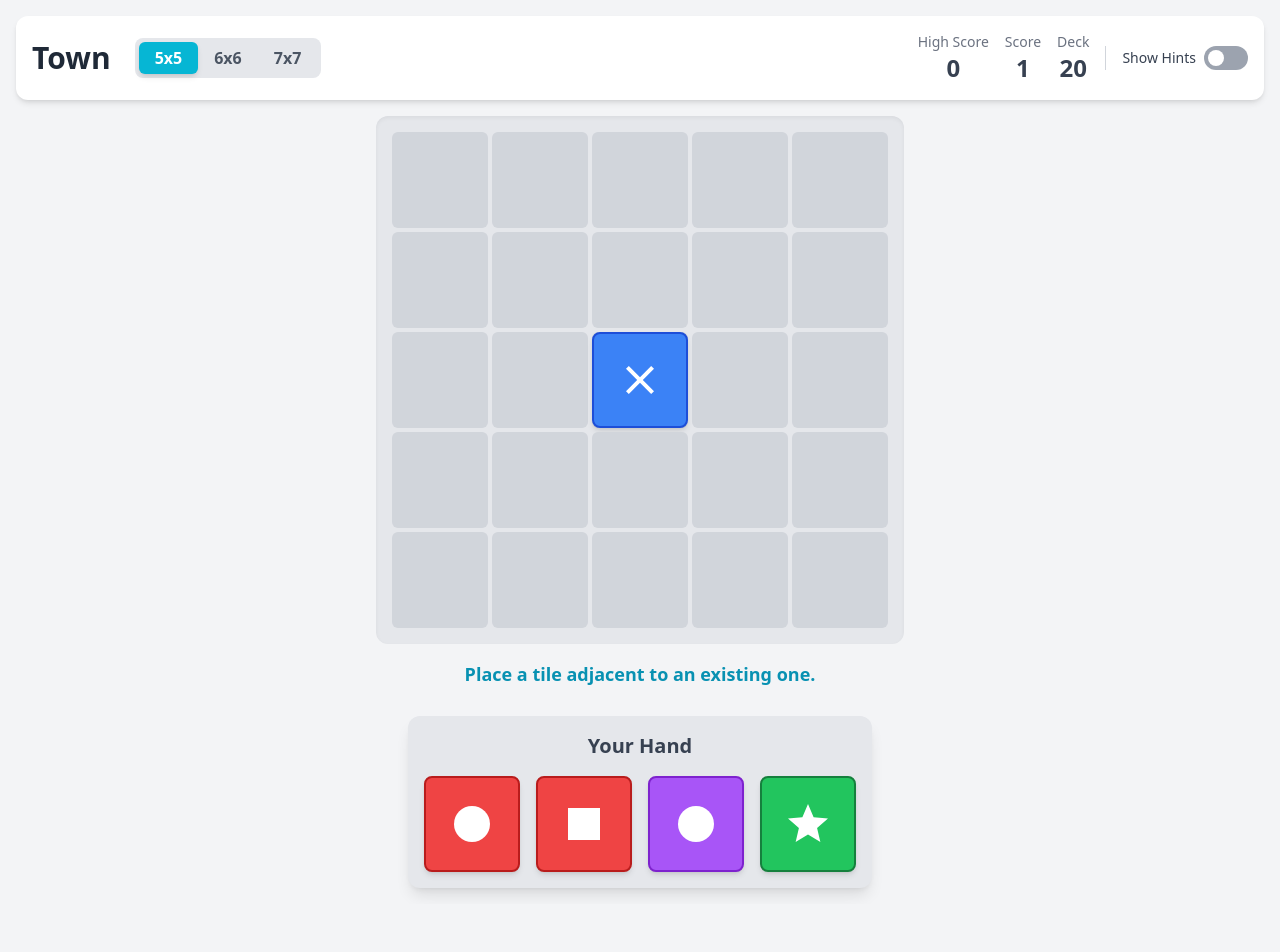
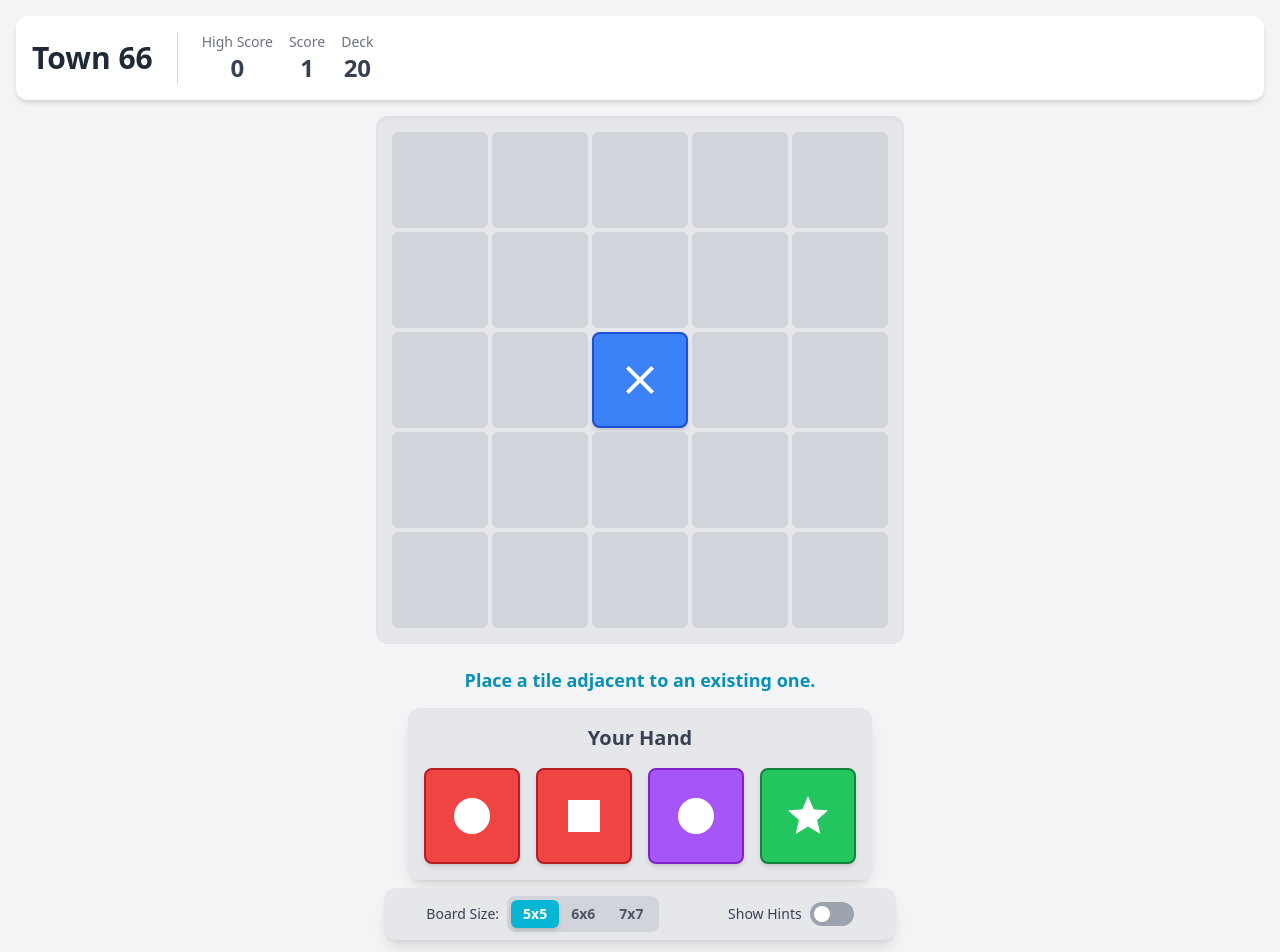
Before and after one commit to shuflovic/town_66, a React (Vite) app: page / in a window 1280 px wide. Shown: the top 952 px of the page. Before the commit the page ends 904 px from the top, so only its background shows below. Built offline with nearby package versions, Linux system fonts and the light colour scheme.

Commit message:
Update App.tsx

```diff
--- a/App.tsx
+++ b/App.tsx
@@ -67,9 +67,7 @@ const App: React.FC = () => {
     const center = Math.floor(size / 2);
     newBoard[center][center] = firstTile;
 
-
     setBoard(newBoard);
-    console.log('Board after setBoard:', newBoard);
     setPlayerHand(newDeck.splice(0, INITIAL_HAND_SIZE));
     setDeck(newDeck);
     setMessage('Place a tile adjacent to an existing one.');
@@ -200,7 +198,7 @@ const App: React.FC = () => {
             const shareData = {
                 title: `Town ${gridSize}${gridSize} Score`,
                 text: `I scored ${lastScores[gridSize]} in Town ${gridSize}${gridSize}! Can you beat my score? #Town${gridSize}${gridSize}`,
-                url: 'https://shuflovic.github.io/town_66/',
+                url: 'https://shuflovic.com',
                 files: [file],
             };
             await navigator.share(shareData);
@@ -252,25 +250,8 @@ const App: React.FC = () => {
 
       <header className="w-full flex justify-between items-center p-4 bg-white dark:bg-gray-800 rounded-xl shadow-md">
           <div className="flex items-center gap-6">
-            <h1 className="text-3xl font-bold text-gray-800 dark:text-white">Town</h1>
-            <div className="flex items-center bg-gray-200 dark:bg-gray-700 rounded-lg p-1">
-                {[5, 6, 7].map(size => (
-                    <button
-                        key={size}
-                        onClick={() => handleSizeChange(size)}
-                        aria-pressed={gridSize === size}
-                        className={`px-4 py-1 text-md font-bold rounded-md transition-colors ${
-                            gridSize === size
-                            ? 'bg-cyan-500 text-white shadow-md'
-                            : 'text-gray-600 dark:text-gray-300 hover:bg-gray-300 dark:hover:bg-gray-600'
-                        }`}
-                    >
-                        {size}x{size}
-                    </button>
-                ))}
-            </div>
-          </div>
-          <div className="flex items-center space-x-4">
+            <h1 className="text-3xl font-bold text-gray-800 dark:text-white">Town 66</h1>
+            <div className="flex items-center space-x-4 border-l border-gray-300 dark:border-gray-600 pl-6">
                 <div className="text-center">
                     <div className="text-sm text-gray-500 dark:text-gray-400">High Score</div>
                     <div className="text-2xl font-bold text-gray-700 dark:text-gray-200">{highScores[gridSize] ?? 0}</div>
@@ -283,7 +264,44 @@ const App: React.FC = () => {
                     <div className="text-sm text-gray-500 dark:text-gray-400">Deck</div>
                     <div className="text-2xl font-bold text-gray-700 dark:text-gray-200">{deck.length}</div>
                 </div>
-            <div className="flex items-center space-x-2 pl-4 border-l border-gray-300 dark:border-gray-600">
+            </div>
+          </div>
+      </header>
+
+      <main ref={boardRef} className="flex-grow flex items-center justify-center">
+        {board.length > 0 && <Board board={board} onCellClick={handleCellClick} validMoves={validMoves} selectedTile={selectedTile} adjacentCells={adjacentCells} showHints={showHints} gridSize={gridSize}/>}
+      </main>
+
+      <footer className="w-full flex flex-col items-center space-y-2">
+        <div className="h-10 text-center font-semibold text-lg text-cyan-600 dark:text-cyan-400 transition-opacity flex items-center justify-center">
+          {message}
+        </div>
+        <PlayerHand
+            hand={playerHand}
+            onTileClick={handleTileSelect}
+            selectedTileIndex={selectedTileIndex}
+        />
+        <div className="w-full max-w-lg flex justify-around items-center p-2 bg-gray-200 dark:bg-gray-800 rounded-xl shadow-lg">
+            <div className="flex items-center gap-2">
+                <span className="text-sm font-medium text-gray-700 dark:text-gray-300 hidden sm:inline">Board Size:</span>
+                <div className="flex items-center bg-gray-300 dark:bg-gray-700 rounded-lg p-1">
+                    {[5, 6, 7].map(size => (
+                        <button
+                            key={size}
+                            onClick={() => handleSizeChange(size)}
+                            aria-pressed={gridSize === size}
+                            className={`px-3 py-1 text-sm font-bold rounded-md transition-colors ${
+                                gridSize === size
+                                ? 'bg-cyan-500 text-white shadow-md'
+                                : 'text-gray-600 dark:text-gray-300 hover:bg-gray-400 dark:hover:bg-gray-600'
+                            }`}
+                        >
+                            {size}x{size}
+                        </button>
+                    ))}
+                </div>
+            </div>
+            <div className="flex items-center space-x-2">
                 <span className="text-sm font-medium text-gray-700 dark:text-gray-300" id="show-hints-label">Show Hints</span>
                 <button
                     onClick={() => setShowHints(!showHints)}
@@ -303,21 +321,6 @@ const App: React.FC = () => {
                 </button>
             </div>
           </div>
-      </header>
-
-      <main ref={boardRef} className="flex-grow flex items-center justify-center">
-        {board.length > 0 && <Board board={board} onCellClick={handleCellClick} validMoves={validMoves} selectedTile={selectedTile} adjacentCells={adjacentCells} showHints={showHints} gridSize={gridSize}/>}
-      </main>
-
-      <footer className="w-full flex flex-col items-center space-y-4">
-        <div className="h-10 text-center font-semibold text-lg text-cyan-600 dark:text-cyan-400 transition-opacity">
-          {message}
-        </div>
-        <PlayerHand
-            hand={playerHand}
-            onTileClick={handleTileSelect}
-            selectedTileIndex={selectedTileIndex}
-        />
       </footer>
     </div>
   );
```
Lines whose indentation alone changed are shown as unchanged.
